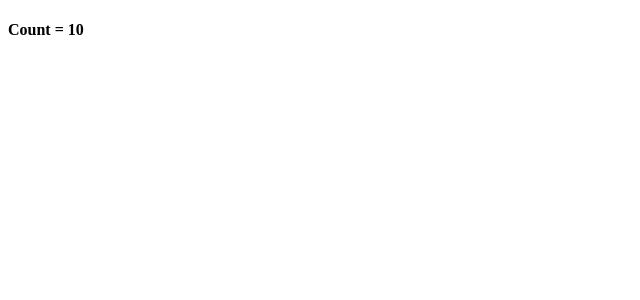
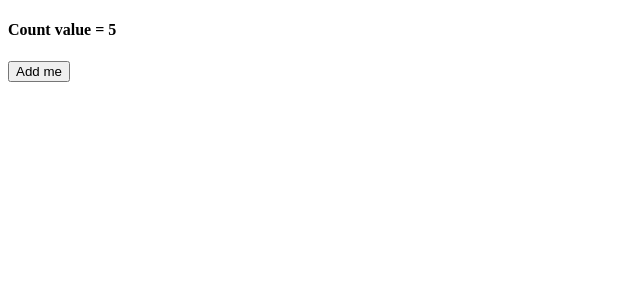
Before and after one commit to Jasmine3014/react-js-practice, a React (Create React App) app: page / in a window 1280 px wide. Shown: the top 300 px of the page, without its empty margins (0-640 px from the left). Built offline with nearby package versions, Linux system fonts and the light colour scheme.

Commit message:
count ,counting by state

```diff
--- a/src/App.js
+++ b/src/App.js
@@ -7,18 +7,26 @@ class App extends Component {
   //   super(props);
   //   this.count = 5;
   // }
-  count =10;
-
+  state ={
+    count:5
+  }
   render(){
     // console.log(this.count);
 
   return (
     <div className="App">
         {/* <Practice /> */}
-        <h4>Count = {this.count}</h4>
+        <h4>Count value = {this.state.count}</h4>
+        <button onClick={() =>{
+            this.setState({count: this.state.count +1})
+            // console.log('clicked',this.state.count);
+
+
+        }
+        }>Add me</button>
+
          {/* <Profile name="Jasmine Akter" age="23" /> */}
          {/* <Profile name="Abdur Rahman" age="27"/> */}
-
     </div>
   );
 }
```
